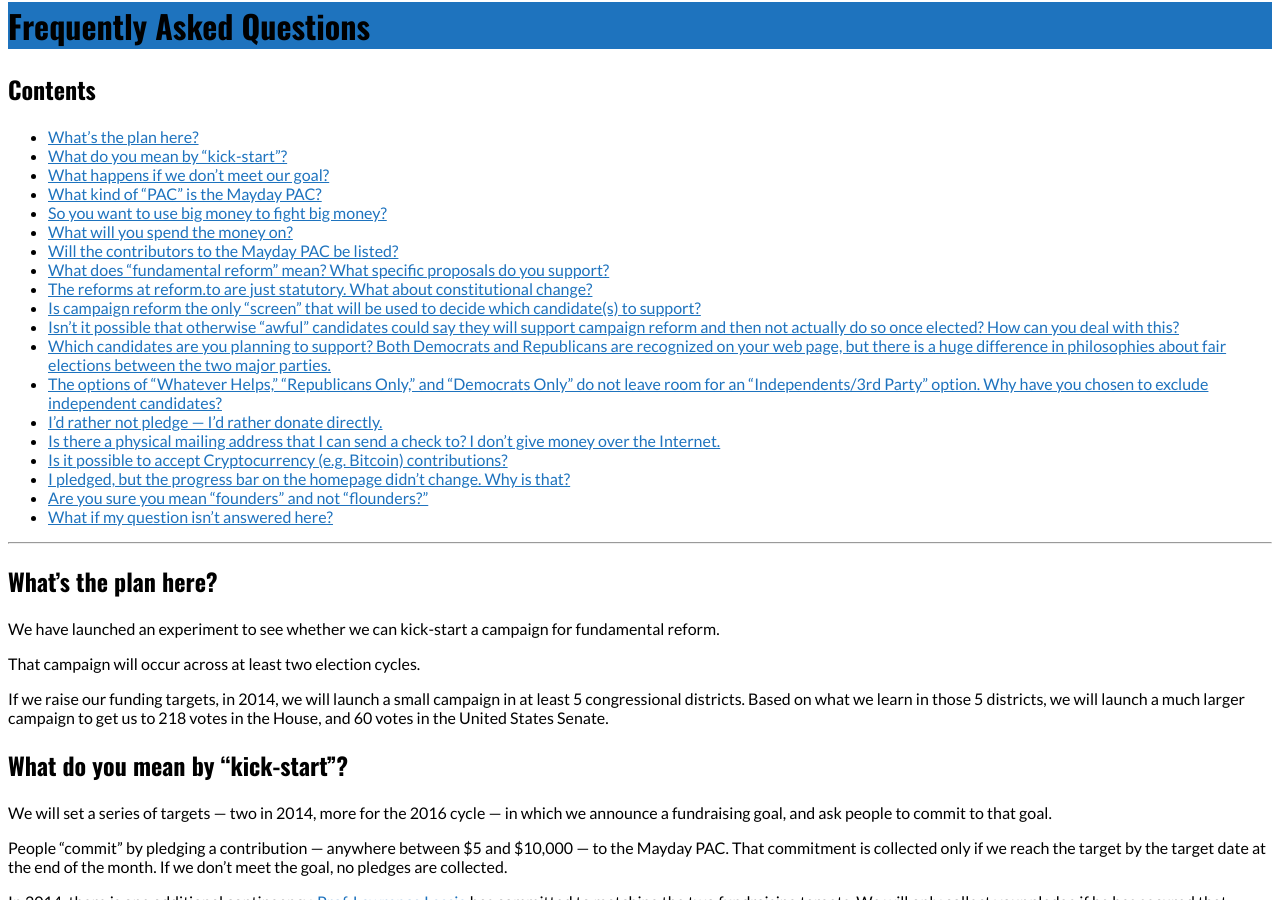
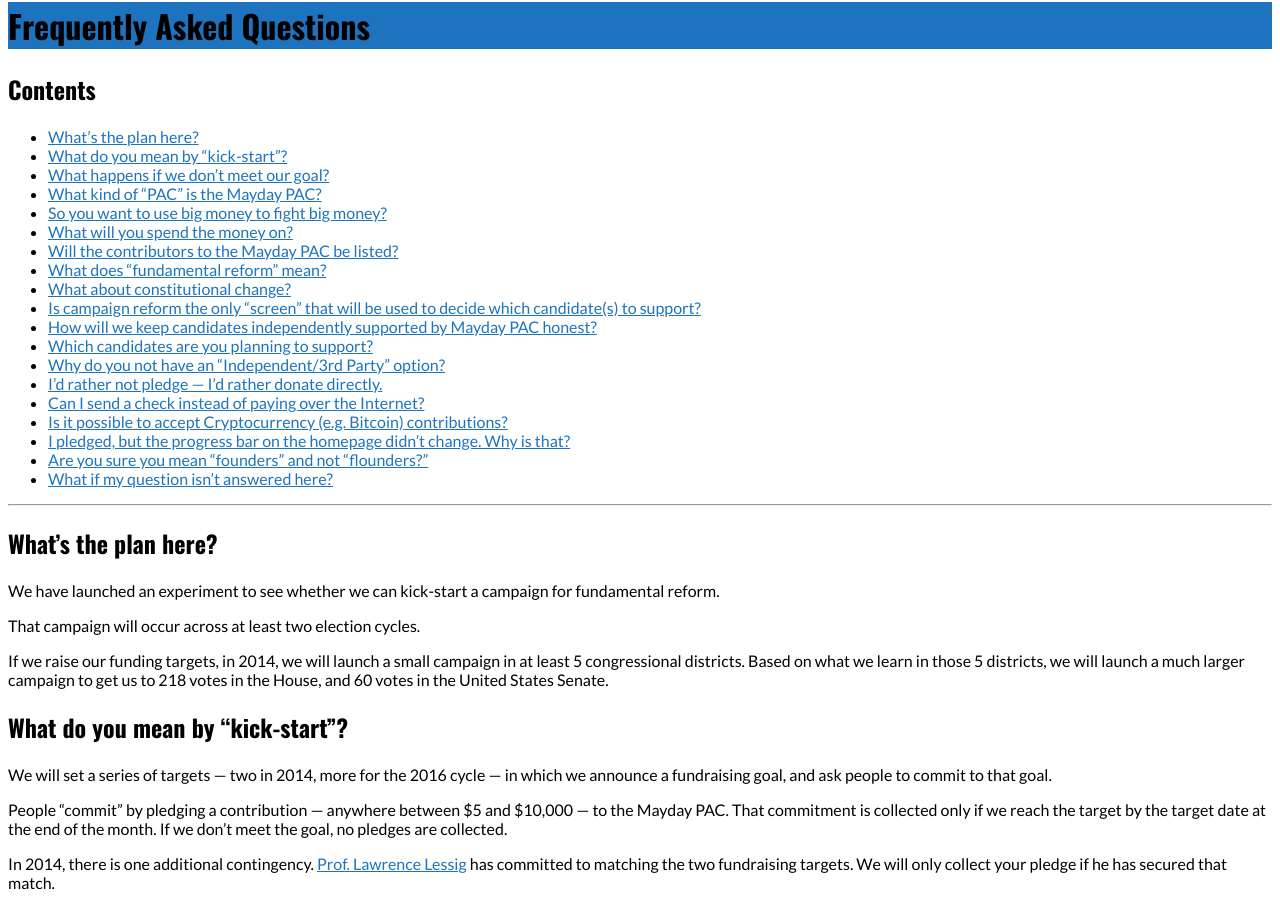
Before and after one commit to MayOneUS/2014-06-02-mayone.us-website, a Jekyll site: the page built from faq.md, in a window 1280 px wide and 900 px high, scrolled down 374 px. Built offline with Jekyll 4.4.1, drawn with Linux system fonts in a browser that asks for light colours; nearby versions of some CDN libraries; library files that are not in the unit come from our copies.

Commit message:
Make the questions in the TOC terser

```diff
--- a/faq.md
+++ b/faq.md
@@ -4,8 +4,6 @@ title: Frequently Asked Questions
 ---
 
 # Contents
-<!-- START doctoc generated TOC please keep comment here to allow auto update -->
-<!-- DON'T EDIT THIS SECTION, INSTEAD RE-RUN doctoc TO UPDATE -->
 - [What's the plan here?](#whats-the-plan-here)
 - [What do you mean by "kick-start"?](#what-do-you-mean-by-kick-start)
 - [What happens if we don't meet our goal?](#what-happens-if-we-dont-meet-our-goal)
@@ -13,20 +11,18 @@ title: Frequently Asked Questions
 - [So you want to use big money to fight big money?](#so-you-want-to-use-big-money-to-fight-big-money)
 - [What will you spend the money on?](#what-will-you-spend-the-money-on)
 - [Will the contributors to the Mayday PAC be listed?](#will-the-contributors-to-the-mayday-pac-be-listed)
-- [What does "fundamental reform" mean? What specific proposals do you support?](#what-does-fundamental-reform-mean-what-specific-proposals-do-you-support)
-- [The reforms at reform.to are just statutory. What about constitutional change?](#the-reforms-at-reformto-are-just-statutory-what-about-constitutional-change)
+- [What does "fundamental reform" mean?](#what-does-fundamental-reform-mean-what-specific-proposals-do-you-support)
+- [What about constitutional change?](#the-reforms-at-reformto-are-just-statutory-what-about-constitutional-change)
 - [Is campaign reform the only "screen" that will be used to decide which candidate(s) to support?](#is-campaign-reform-the-only-screen-that-will-be-used-to-decide-which-candidates-to-support)
-- [Isn't it possible that otherwise "awful" candidates could say they will support campaign reform and then not actually do so once elected?  How can you deal with this?](#isnt-it-possible-that-otherwise-awful-candidates-could-say-they-will-support-campaign-reform-and-then-not-actually-do-so-once-elected--how-can-you-deal-with-this)
-- [Which candidates are you planning to support? Both Democrats and Republicans are recognized on your web page, but there is a huge difference in philosophies about fair elections between the two major parties.](#which-candidates-are-you-planning-to-support-both-democrats-and-republicans-are-recognized-on-your-web-page-but-there-is-a-huge-difference-in-philosophies-about-fair-elections-between-the-two-major-parties)
-- [The options of "Whatever Helps," "Republicans Only," and "Democrats Only" do not leave room for an "Independents/3rd Party" option. Why have you chosen to exclude independent candidates?](#the-options-of-whatever-helps-republicans-only-and-democrats-only-do-not-leave-room-for-an-independents3rd-party-option-why-have-you-chosen-to-exclude-independent-candidates)
+- [How will we keep candidates independently supported by Mayday PAC honest?](#isnt-it-possible-that-otherwise-awful-candidates-could-say-they-will-support-campaign-reform-and-then-not-actually-do-so-once-elected--how-can-you-deal-with-this)
+- [Which candidates are you planning to support?](#which-candidates-are-you-planning-to-support-both-democrats-and-republicans-are-recognized-on-your-web-page-but-there-is-a-huge-difference-in-philosophies-about-fair-elections-between-the-two-major-parties)
+- [Why do you not have an “Independent/3rd Party” option?](#the-options-of-whatever-helps-republicans-only-and-democrats-only-do-not-leave-room-for-an-independents3rd-party-option-why-have-you-chosen-to-exclude-independent-candidates)
 - [I'd rather not pledge --- I'd rather donate directly.](#id-rather-not-pledge-----id-rather-donate-directly)
-- [Is there a physical mailing address that I can send a check to?  I don't give money over the Internet.](#is-there-a-physical-mailing-address-that-i-can-send-a-check-to--i-dont-give-money-over-the-internet)
+- [Can I send a check instead of paying over the Internet?](#is-there-a-physical-mailing-address-that-i-can-send-a-check-to--i-dont-give-money-over-the-internet)
 - [Is it possible to accept Cryptocurrency (e.g. Bitcoin) contributions?](#is-it-possible-to-accept-cryptocurrency-eg-bitcoin-contributions)
 - [I pledged, but the progress bar on the homepage didn't change. Why is that?](#i-pledged-but-the-progress-bar-on-the-homepage-didnt-change-why-is-that)
 - [Are you sure you mean "founders" and not "flounders?"](#are-you-sure-you-mean-founders-and-not-flounders)
 - [What if my question isn't answered here?](#what-if-my-question-isnt-answered-here)
-
-<!-- END doctoc generated TOC please keep comment here to allow auto update -->
 
 ---
 
```
